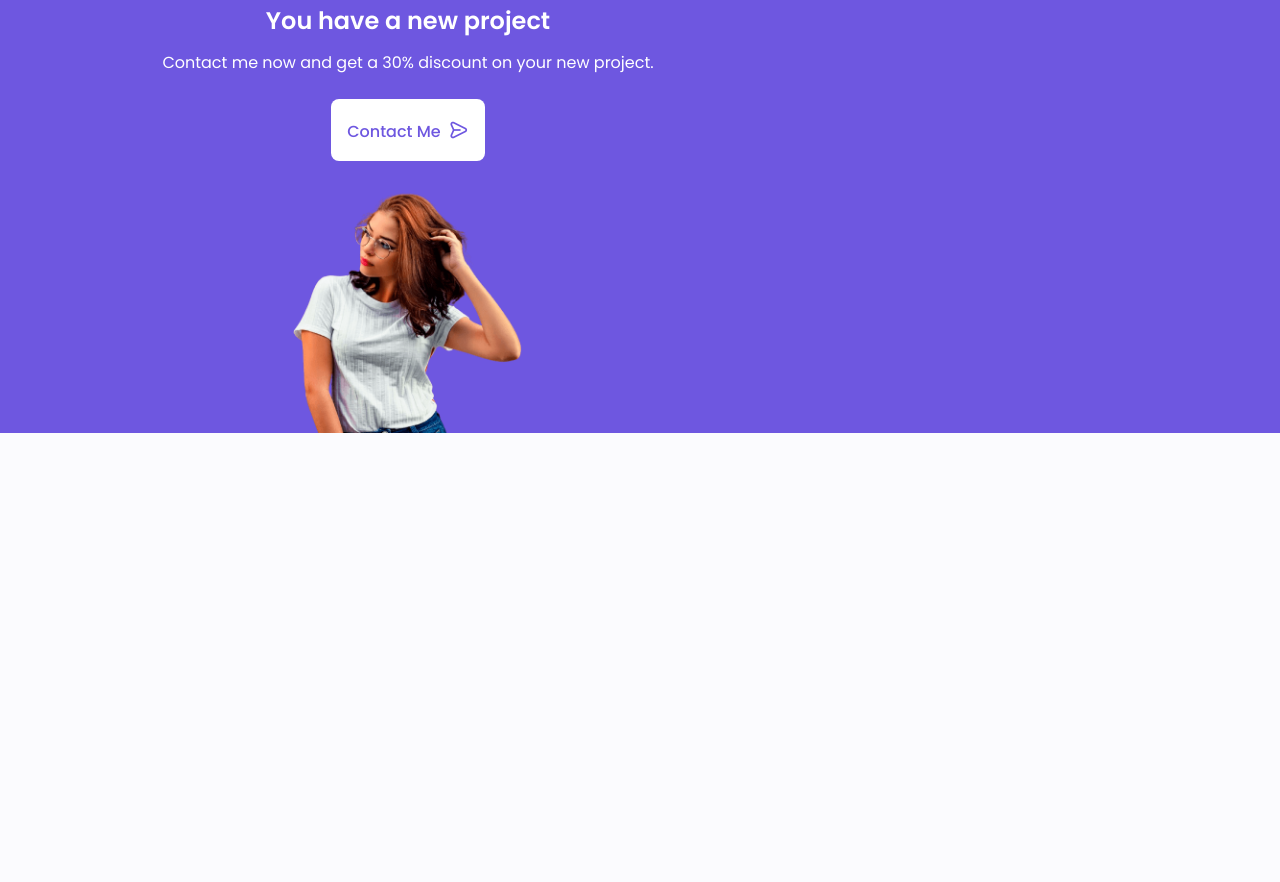
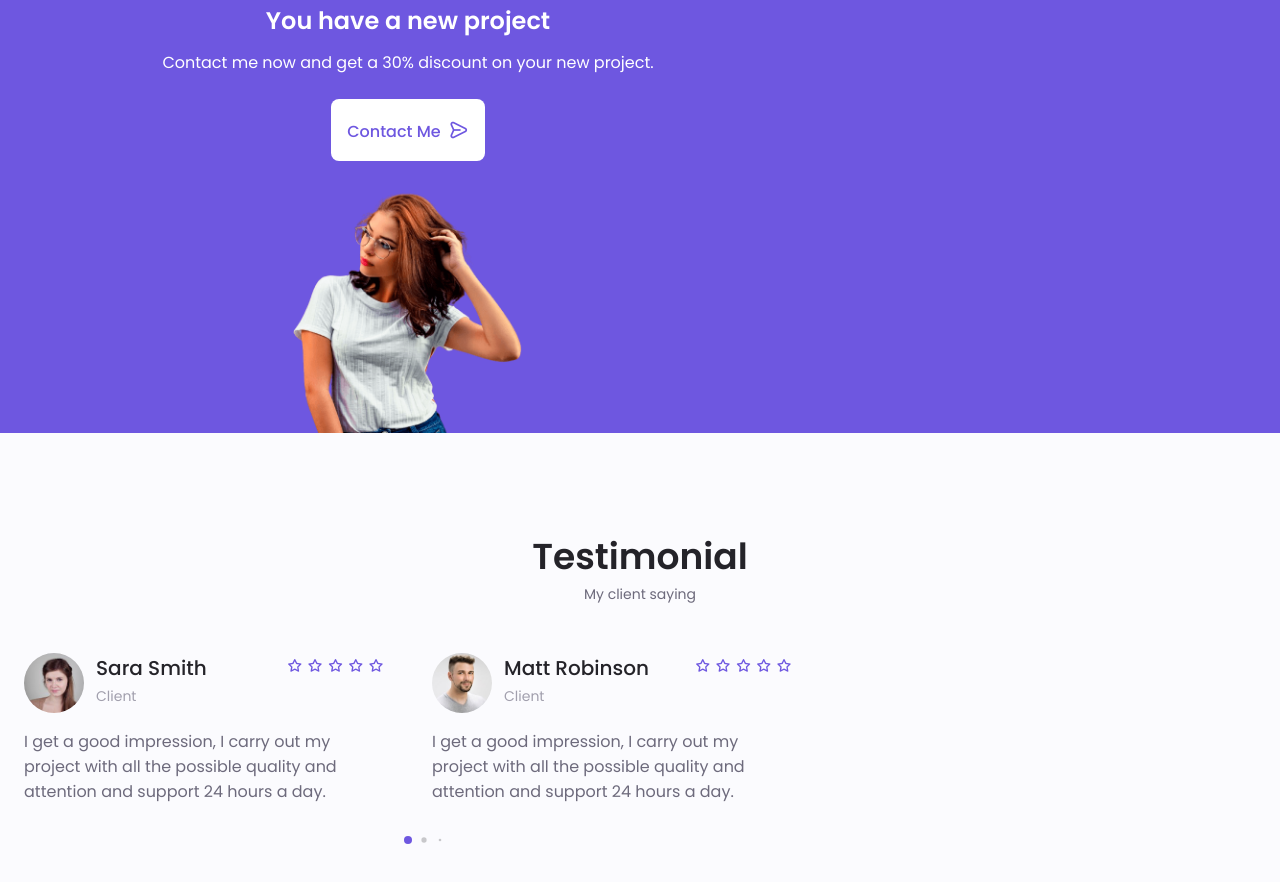
Before and after one commit to RolandTomoskozi/portfolio_roland_tomoskozi, a plain HTML site: page index.html in a window 1280 px wide. Shown: the part 4101-4983 px from the top of the page. Before the commit the page ends 4838 px from the top, so only its background shows below. Drawn offline with nearby package versions, Linux system fonts and the light colour scheme.

Commit message:
testimonial

```diff
--- a/assets/css/styles.css
+++ b/assets/css/styles.css
@@ -807,8 +807,44 @@ img {
 }
 
 /*==================== TESTIMONIAL ====================*/
+.testimonial__data,
+.testimonial__header{
+    display: flex;
+}
 
+.testimonial__data{
+    justify-content: space-between;
+    margin-bottom: var(--mb-1);
+}
 
+.testimonial__img{
+    width: 60px;
+    height: 60px;
+    border-radius: 50%;
+    margin-right: var(--mb-0-75);
+}
+
+.testimonial__name{
+    font-size: var(--h3-font-size);
+    font-weight: var(--font-medium);
+}
+
+.testimonial__client{
+    font-size: var(--small-font-size);
+    color: var(--text-color-light)
+}
+
+.testimonial__description{
+    margin-bottom: var(--mb-2-5);
+}
+
+.testimonial__icon-star{
+    color: var(--first-color);
+}
+
+.swiper-container .swiper-pagination-testimonial{
+    bottom: 0;
+}
 /*==================== CONTACT ME ====================*/
 
 
--- a/assets/js/main.js
+++ b/assets/js/main.js
@@ -95,7 +95,7 @@ modalCloses.forEach((modalCloses) => {
 })
 
 /*==================== PORTFOLIO SWIPER  ====================*/
-let swiper = new Swiper('.portfolio__container', {
+let swiperPortfolio = new Swiper('.portfolio__container', {
     cssMode: true,
     loop: true,
 
@@ -108,12 +108,25 @@ let swiper = new Swiper('.portfolio__container', {
         el: '.swiper-pagination',
         clickable: true,
     },
-    // mousewheel: true,
-    // keyboard: true,
 });
 
 /*==================== TESTIMONIAL ====================*/
+let swiperTestimonial = new Swiper('.testimonial__container', {
+    loop: true,
+    grabCursor: true,
+    spaceBetween: 48,
 
+    pagination: {
+        el: '.swiper-pagination',
+        clickable: true,
+        dynamicBullets: true,
+    },
+    breakpoints:{
+        568:{
+            slidesPerView: 2,
+        }
+    }
+});
 
 /*==================== SCROLL SECTIONS ACTIVE LINK ====================*/
 
--- a/index.html
+++ b/index.html
@@ -692,8 +692,96 @@
 
     <!--==================== TESTIMONIAL ====================-->
     <section class="testimonial section">
+        <h2 class="section__title">Testimonial</h2>
+        <span class="section__subtitle">My client saying</span>
 
+        <div class="testimonial__container container swiper-container">
+            <div class="swiper-wrapper">
+                <!--==================== TESTIMONIAL 1 ====================-->
+                <div class="testimonial__content swiper-slide">
+                    <div class="testimonial__data">
+                        <div class="testimonial__header">
+                            <img src="assets/img/testimonial1.jpg" alt="" class="testimonial__img">
 
+                            <div>
+                                <h3 class="testimonial__name">Sara Smith</h3>
+                                <span class="testimonial__client">Client</span>
+                            </div>
+                        </div>
+
+                        <div>
+                            <i class="uil uil-star testimonial__icon-star"></i>
+                            <i class="uil uil-star testimonial__icon-star"></i>
+                            <i class="uil uil-star testimonial__icon-star"></i>
+                            <i class="uil uil-star testimonial__icon-star"></i>
+                            <i class="uil uil-star testimonial__icon-star"></i>
+                        </div>
+                    </div>
+
+                    <p class="testimonial__description">
+                        I get a good impression, I carry out my project with all the possible quality and attention and
+                        support 24 hours a day.
+                    </p>
+                </div>
+
+                <!--==================== TESTIMONIAL 2 ====================-->
+                <div class="testimonial__content swiper-slide">
+                    <div class="testimonial__data">
+                        <div class="testimonial__header">
+                            <img src="assets/img/testimonial2.jpg" alt="" class="testimonial__img">
+
+                            <div>
+                                <h3 class="testimonial__name">Matt Robinson</h3>
+                                <span class="testimonial__client">Client</span>
+                            </div>
+                        </div>
+
+                        <div>
+                            <i class="uil uil-star testimonial__icon-star"></i>
+                            <i class="uil uil-star testimonial__icon-star"></i>
+                            <i class="uil uil-star testimonial__icon-star"></i>
+                            <i class="uil uil-star testimonial__icon-star"></i>
+                            <i class="uil uil-star testimonial__icon-star"></i>
+                        </div>
+                    </div>
+
+                    <p class="testimonial__description">
+                        I get a good impression, I carry out my project with all the possible quality and attention and
+                        support 24 hours a day.
+                    </p>
+                </div>
+
+                <!--==================== TESTIMONIAL 3 ====================-->
+                <div class="testimonial__content swiper-slide">
+                    <div class="testimonial__data">
+                        <div class="testimonial__header">
+                            <img src="assets/img/testimonial3.jpg" alt="" class="testimonial__img">
+
+                            <div>
+                                <h3 class="testimonial__name">Raul Harris</h3>
+                                <span class="testimonial__client">Client</span>
+                            </div>
+                        </div>
+
+                        <div>
+                            <i class="uil uil-star testimonial__icon-star"></i>
+                            <i class="uil uil-star testimonial__icon-star"></i>
+                            <i class="uil uil-star testimonial__icon-star"></i>
+                            <i class="uil uil-star testimonial__icon-star"></i>
+                            <i class="uil uil-star testimonial__icon-star"></i>
+                        </div>
+                    </div>
+
+                    <p class="testimonial__description">
+                        I get a good impression, I carry out my project with all the possible quality and attention and
+                        support 24 hours a day.
+                    </p>
+                </div>
+            </div>
+
+            <!-- Add Pagination -->
+            <div class="swiper-pagination swiper-pagination-testimonial"></div>
+        </div>
     </section>
 
     <!--==================== CONTACT ME ====================-->
```
Also changed, not shown: 1 other file.
